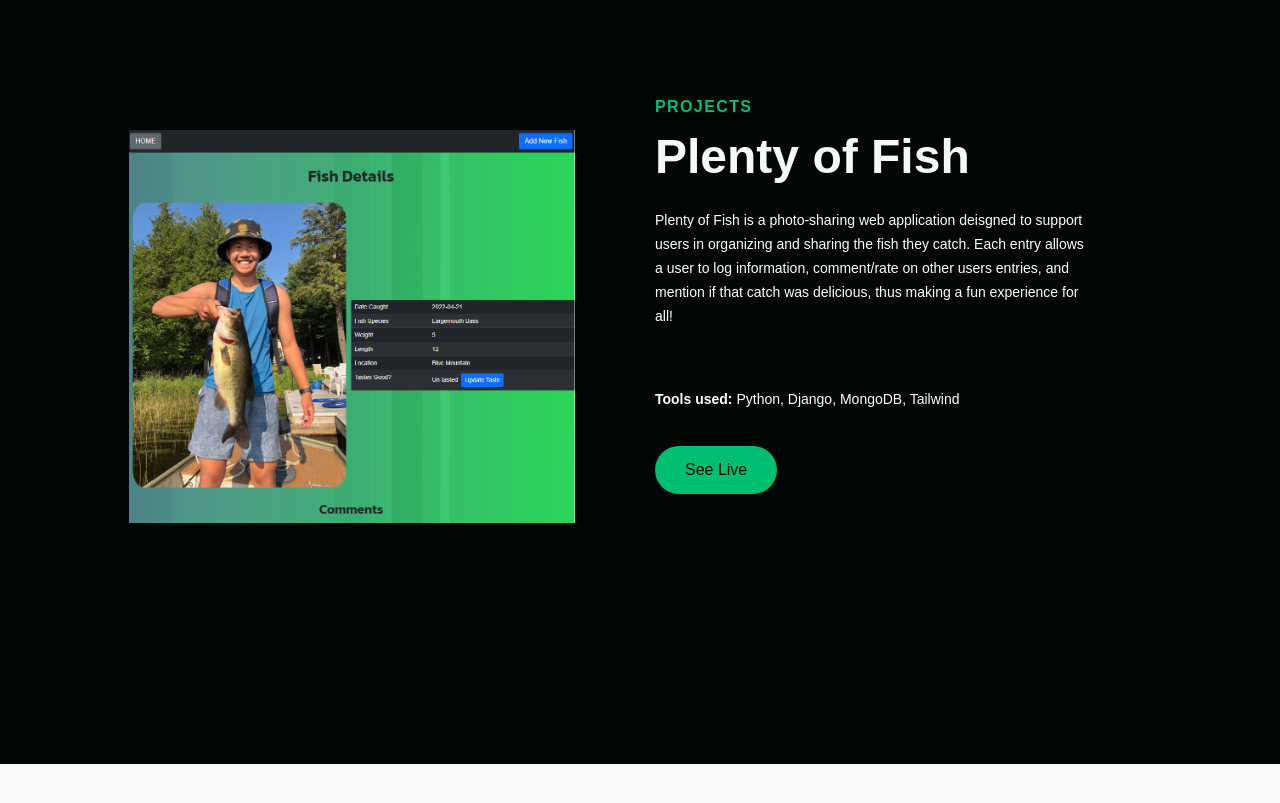
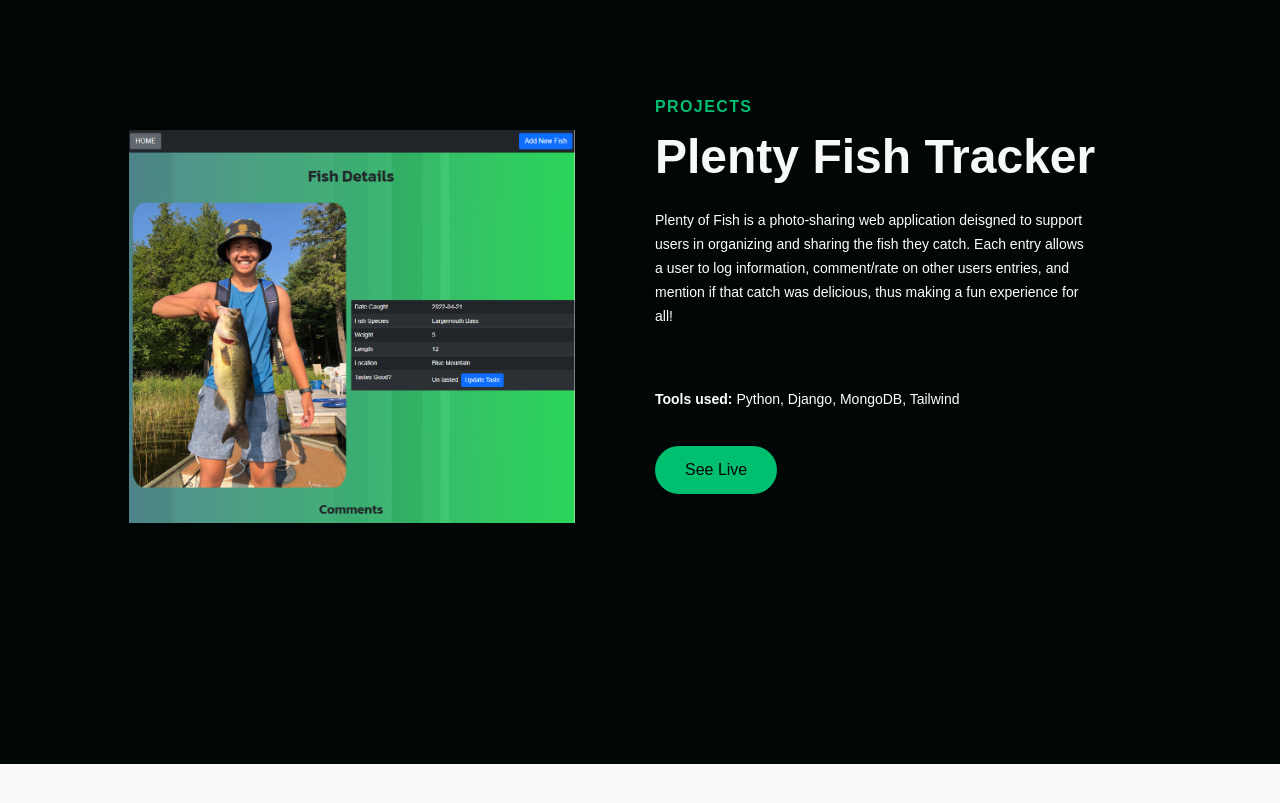
Before and after one commit to VinceCustomz/portfolio-website, a React (Create React App) app: page / in a window 1280 px wide. Shown: the part 2640-3443 px from the top of the page. Built offline with nearby package versions, Linux system fonts and the light colour scheme; a web font is replaced by a local one.

Commit message:
changed PlentyFish Title

```diff
--- a/src/components/InfoSection/Data.js
+++ b/src/components/InfoSection/Data.js
@@ -53,7 +53,7 @@ export const plentyFish = {
   primary: true,
   darkText: false,
   topLine: "Projects",
-  headLine: "Plenty of Fish",
+  headLine: "Plenty Fish Tracker",
   description:
     "Plenty of Fish is a photo-sharing web application deisgned to support users in organizing and sharing the fish they catch. Each entry allows a user to log information, comment/rate on other users entries, and mention if that catch was delicious, thus making a fun experience for all!",
   toolStatement: "Tools used: ",
```
